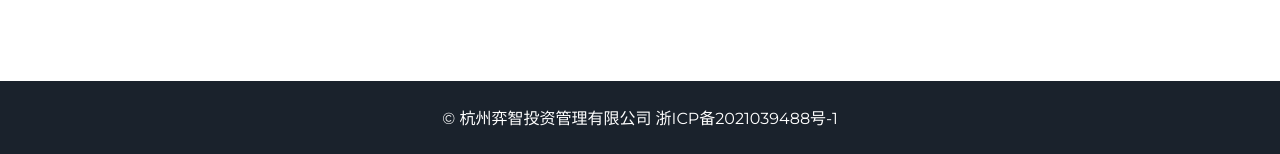
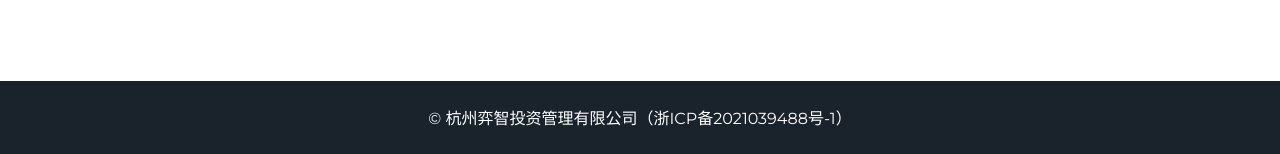
Before and after one commit to Victor430/victor430.github.io, a Jekyll site: the page built from index.html, in a window 1280 px wide and 900 px high, scrolled down 3482 px. Shown: the part 743-897 px from the top of the window. Built offline with Jekyll 4.4.1, drawn with Linux system fonts in a browser that asks for light colours.

```diff
--- a/_includes/footer.html
+++ b/_includes/footer.html
@@ -1,5 +1,5 @@
 <footer class="footer">
-    <p>&copy; 杭州弈智投资管理有限公司 <a href="https://beian.miit.gov.cn/" target="_blank">浙ICP备2021039488号-1</a></p>
+    <p>&copy; 杭州弈智投资管理有限公司（<a href="https://beian.miit.gov.cn/" target="_blank">浙ICP备2021039488号-1</a>）</p>
     <!--<p>Build with Jekyll and <span class="love">❤</span> by <a href="https://github.com/nrandecker">Nathan Randecker</a></p>-->
     <!--<p> Build by Leo He, all rights reserved </p>-->
 </footer>
```
